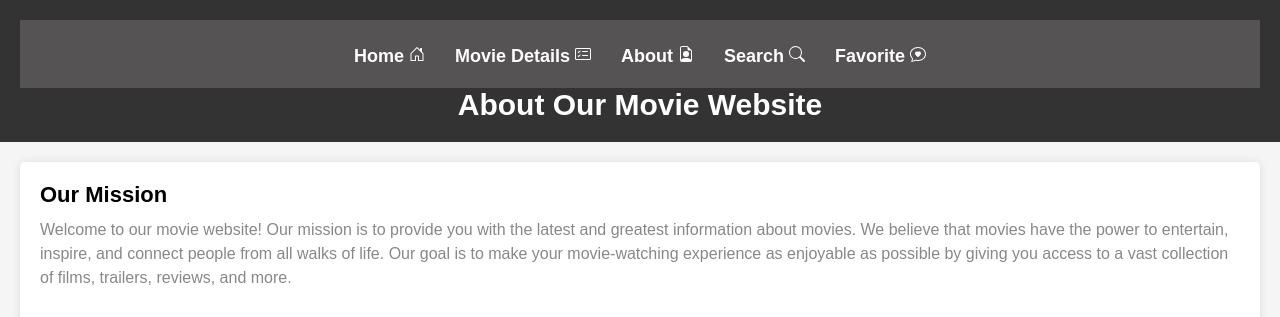
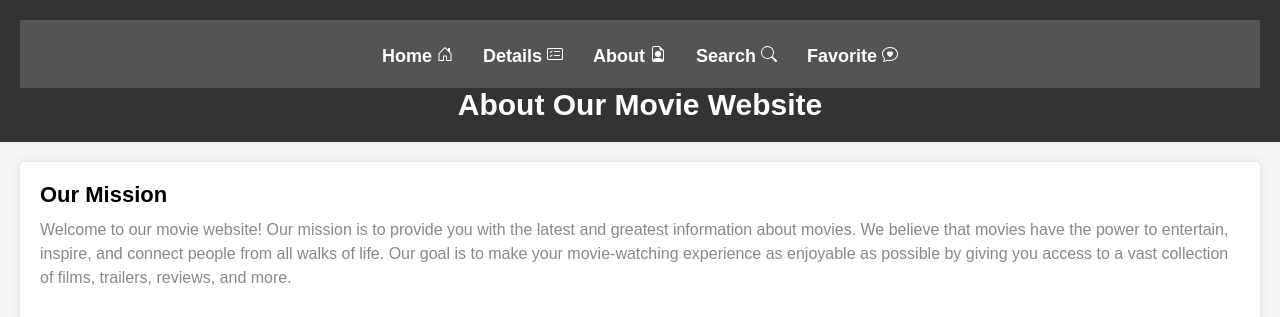
Before and after one commit to mayabargig/movies, a plain HTML site: page home/html/aboutP.html in a window 1280 px wide. Shown: the top 317 px of the page. Drawn offline with Linux system fonts and the light colour scheme.

Commit message:
fix navbar

```diff
--- a/home/html/aboutP.html
+++ b/home/html/aboutP.html
@@ -15,7 +15,7 @@
                     <path d="M8.354 1.146a.5.5 0 0 0-.708 0l-6 6A.5.5 0 0 0 1.5 7.5v7a.5.5 0 0 0 .5.5h4.5a.5.5 0 0 0 .5-.5v-4h2v4a.5.5 0 0 0 .5.5H14a.5.5 0 0 0 .5-.5v-7a.5.5 0 0 0-.146-.354L13 5.793V2.5a.5.5 0 0 0-.5-.5h-1a.5.5 0 0 0-.5.5v1.293L8.354 1.146ZM2.5 14V7.707l5.5-5.5 5.5 5.5V14H10v-4a.5.5 0 0 0-.5-.5h-3a.5.5 0 0 0-.5.5v4H2.5Z"/>
                   </svg>
                   </a></li>
-                <li><a href="singelP.html">Movie Details <svg xmlns="http://www.w3.org/2000/svg" width="16" height="16" fill="currentColor" class="bi bi-card-checklist" viewBox="0 0 16 16">
+                <li><a href="singelP.html">Details <svg xmlns="http://www.w3.org/2000/svg" width="16" height="16" fill="currentColor" class="bi bi-card-checklist" viewBox="0 0 16 16">
                     <path d="M14.5 3a.5.5 0 0 1 .5.5v9a.5.5 0 0 1-.5.5h-13a.5.5 0 0 1-.5-.5v-9a.5.5 0 0 1 .5-.5h13zm-13-1A1.5 1.5 0 0 0 0 3.5v9A1.5 1.5 0 0 0 1.5 14h13a1.5 1.5 0 0 0 1.5-1.5v-9A1.5 1.5 0 0 0 14.5 2h-13z"/>
                     <path d="M7 5.5a.5.5 0 0 1 .5-.5h5a.5.5 0 0 1 0 1h-5a.5.5 0 0 1-.5-.5zm-1.496-.854a.5.5 0 0 1 0 .708l-1.5 1.5a.5.5 0 0 1-.708 0l-.5-.5a.5.5 0 1 1 .708-.708l.146.147 1.146-1.147a.5.5 0 0 1 .708 0zM7 9.5a.5.5 0 0 1 .5-.5h5a.5.5 0 0 1 0 1h-5a.5.5 0 0 1-.5-.5zm-1.496-.854a.5.5 0 0 1 0 .708l-1.5 1.5a.5.5 0 0 1-.708 0l-.5-.5a.5.5 0 0 1 .708-.708l.146.147 1.146-1.147a.5.5 0 0 1 .708 0z"/>
                   </svg> </a></li>
```
Also changed, not shown: home/html/favoritesP.html (+1 -1 lines), home/html/searchP.html (+1 -1 lines), home/html/singelP.html (+1 -1 lines).
